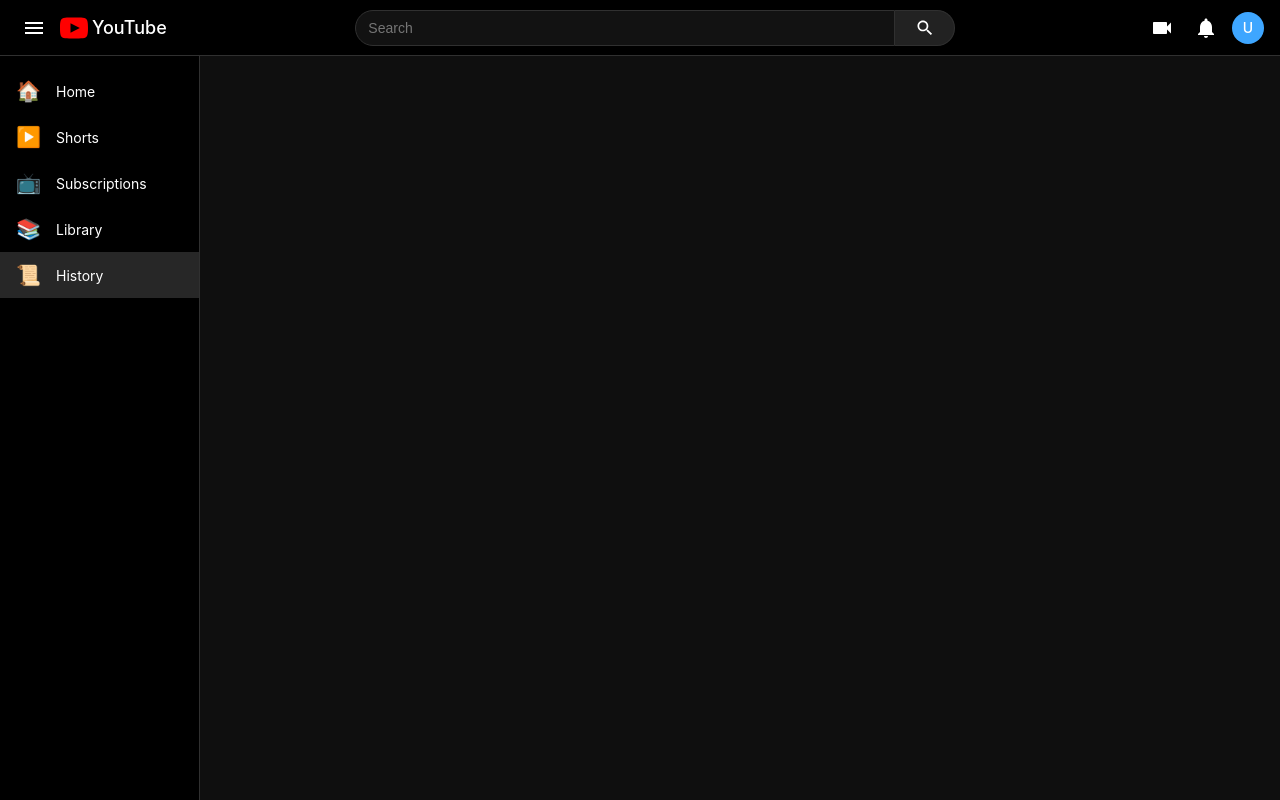
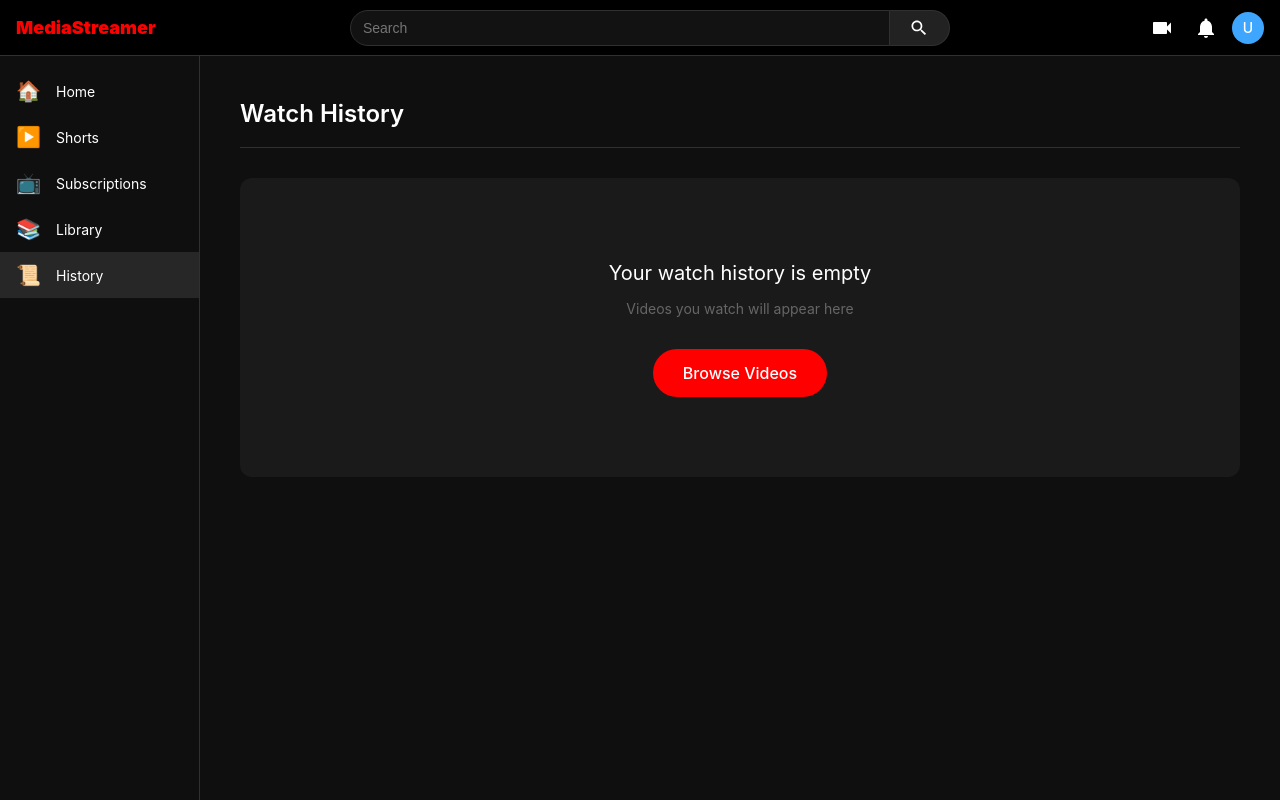
Before and after one commit to aryanishan/clone__project, a React (Vite) app in the folder MediaStreamer/: page /history in a window 1280 px wide. Built offline with nearby package versions, Linux system fonts and the light colour scheme.

Commit message:
Pagination and watch history added

```diff
--- a/MediaStreamer/src/App.jsx
+++ b/MediaStreamer/src/App.jsx
@@ -4,19 +4,24 @@ import Home from './pages/Home'
 import Watch from './pages/Watch'
 import Upload from './pages/Upload'
 import Profile from './pages/Profile'
+import History from './pages/History' // Import History page
 import Layout from './components/Layout'
+import { HistoryProvider } from './context/HistoryContext' // Import HistoryProvider
 import { Routes, Route } from 'react-router-dom'
 
 function App() {
   return (
+    <HistoryProvider> {/* Wrap with HistoryProvider */}
       <Layout>
         <Routes>
           <Route path="/" element={<Home />} />
           <Route path="/watch/:id" element={<Watch />} />
           <Route path="/upload" element={<Upload />} />
           <Route path="/profile" element={<Profile />} />
+          <Route path="/history" element={<History />} /> {/* Add History route */}
         </Routes>
       </Layout>
+    </HistoryProvider>
   )
 }
 
--- a/MediaStreamer/src/components/navbar.jsx
+++ b/MediaStreamer/src/components/navbar.jsx
@@ -17,17 +17,17 @@ export default function Navbar() {
     <nav style={styles.navbar}>
       {/* Left section */}
       <div style={styles.leftSection}>
-        <button style={styles.iconButton}>
+        {/* <button style={styles.iconButton}>
           <svg viewBox="0 0 24 24" width="24" height="24" fill="currentColor">
             <path d="M3 18h18v-2H3v2zm0-5h18v-2H3v2zm0-7v2h18V6H3z"/>
           </svg>
-        </button>
+        </button> */}
 
         <Link to="/" style={styles.logo}>
-          <svg viewBox="0 0 24 24" width="28" height="28" fill="#ff0000">
+          {/* <svg viewBox="0 0 24 24" width="28" height="28" fill="#ff0000">
             <path d="M19.615 3.184c-3.604-.246-11.631-.245-15.23 0-3.897.266-4.356 2.62-4.385 8.816.029 6.185.484 8.549 4.385 8.816 3.6.245 11.626.246 15.23 0 3.897-.266 4.356-2.62 4.385-8.816-.029-6.185-.484-8.549-4.385-8.816zm-10.615 12.816v-8l8 3.993-8 4.007z"/>
-          </svg>
-          <span style={styles.logoText}>YouTube</span>
+          </svg> */}
+          <span style={styles.logoText}>MediaStreamer</span>
         </Link>
       </div>
 
@@ -92,12 +92,12 @@ const styles = {
     display: 'flex',
     alignItems: 'center',
     textDecoration: 'none',
-    color: 'white',
+    color: 'red',
     gap: '4px',
   },
   logoText: {
     fontSize: '18px',
-    fontWeight: '500',
+    fontWeight: '1000',
   },
   searchSection: {
     flex: 1,
--- a/MediaStreamer/src/components/sidebar.jsx
+++ b/MediaStreamer/src/components/sidebar.jsx
@@ -10,7 +10,7 @@ export default function Sidebar() {
     { icon: '▶️', label: 'Shorts', path: '/shorts' },
     { icon: '📺', label: 'Subscriptions', path: '/subscriptions' },
     { icon: '📚', label: 'Library', path: '/library' },
-    { icon: '📜', label: 'History', path: '/history' },
+    { icon: '📜', label: 'History', path: '/history' }, // Added History
   ]
 
   return (
@@ -38,7 +38,7 @@ export default function Sidebar() {
 const styles = {
   sidebar: {
     width: '200px',
-    backgroundColor: '#000000',
+    backgroundColor: '#0f0f0f',
     height: 'calc(100vh - 56px)',
     position: 'sticky',
     top: '56px',
@@ -53,6 +53,7 @@ const styles = {
     color: 'white',
     gap: '16px',
     cursor: 'pointer',
+    transition: 'background-color 0.2s',
   },
   icon: {
     fontSize: '20px',
--- /dev/null
+++ b/MediaStreamer/src/context/HistoryContext.jsx
@@ -0,0 +1,77 @@
+// context/HistoryContext.jsx
+import React, { createContext, useContext, useEffect, useState } from 'react'
+
+const HistoryContext = createContext()
+
+export const useHistory = () => {
+  const context = useContext(HistoryContext)
+  if (!context) {
+    throw new Error('useHistory must be used within a HistoryProvider')
+  }
+  return context
+}
+
+export const HistoryProvider = ({ children }) => {
+  const [watchHistory, setWatchHistory] = useState([])
+  const [loading, setLoading] = useState(true)
+
+  // Load history from localStorage on initial render
+  useEffect(() => {
+    const loadHistory = () => {
+      try {
+        const savedHistory = localStorage.getItem('watchHistory')
+        if (savedHistory) {
+          setWatchHistory(JSON.parse(savedHistory))
+        }
+      } catch (error) {
+        console.error('Failed to load watch history:', error)
+      } finally {
+        setLoading(false)
+      }
+    }
+
+    loadHistory()
+  }, [])
+
+  // Save history to localStorage whenever it changes
+  useEffect(() => {
+    if (!loading) {
+      localStorage.setItem('watchHistory', JSON.stringify(watchHistory))
+    }
+  }, [watchHistory, loading])
+
+  // Add video to history
+  const addToHistory = (video) => {
+    setWatchHistory(prev => {
+      // Remove if already exists (to move it to the top)
+      const filtered = prev.filter(v => v.id !== video.id)
+      // Add to beginning with timestamp
+      return [{
+        ...video,
+        watchedAt: new Date().toISOString()
+      }, ...filtered].slice(0, 50) // Keep only last 50 videos
+    })
+  }
+
+  // Remove video from history
+  const removeFromHistory = (videoId) => {
+    setWatchHistory(prev => prev.filter(v => v.id !== videoId))
+  }
+
+  // Clear entire history
+  const clearHistory = () => {
+    setWatchHistory([])
+  }
+
+  return (
+    <HistoryContext.Provider value={{
+      watchHistory,
+      loading,
+      addToHistory,
+      removeFromHistory,
+      clearHistory
+    }}>
+      {children}
+    </HistoryContext.Provider>
+  )
+}
--- /dev/null
+++ b/MediaStreamer/src/pages/History.jsx
@@ -0,0 +1,222 @@
+// pages/History.jsx
+import React from 'react'
+import { Link } from 'react-router-dom'
+import { useHistory } from '../context/HistoryContext'
+import VideoCard from '../components/VideoCard'
+
+export default function History() {
+  const { watchHistory, loading, clearHistory, removeFromHistory } = useHistory()
+
+  const formatWatchedDate = (dateString) => {
+    const date = new Date(dateString)
+    const now = new Date()
+    const diffInHours = Math.floor((now - date) / (1000 * 60 * 60))
+
+    if (diffInHours < 24) {
+      return 'Today'
+    } else if (diffInHours < 48) {
+      return 'Yesterday'
+    } else {
+      return date.toLocaleDateString('en-US', {
+        month: 'short',
+        day: 'numeric',
+        year: date.getFullYear() !== now.getFullYear() ? 'numeric' : undefined
+      })
+    }
+  }
+
+  // Group history by date
+  const groupedHistory = watchHistory.reduce((groups, video) => {
+    const date = formatWatchedDate(video.watchedAt)
+    if (!groups[date]) {
+      groups[date] = []
+    }
+    groups[date].push(video)
+    return groups
+  }, {})
+
+  if (loading) {
+    return (
+      <div style={styles.loadingContainer}>
+        <div style={styles.loading}>Loading history...</div>
+      </div>
+    )
+  }
+
+  return (
+    <div style={styles.container}>
+      <div style={styles.header}>
+        <h1 style={styles.title}>Watch History</h1>
+        {watchHistory.length > 0 && (
+          <button onClick={clearHistory} style={styles.clearButton}>
+            Clear All History
+          </button>
+        )}
+      </div>
+
+      {watchHistory.length === 0 ? (
+        <div style={styles.emptyState}>
+          <p style={styles.emptyStateText}>Your watch history is empty</p>
+          <p style={styles.emptyStateSubtext}>
+            Videos you watch will appear here
+          </p>
+          <Link to="/" style={styles.browseButton}>
+            Browse Videos
+          </Link>
+        </div>
+      ) : (
+        <div style={styles.historyList}>
+          {Object.entries(groupedHistory).map(([date, videos]) => (
+            <div key={date} style={styles.dateGroup}>
+              <h2 style={styles.dateHeader}>{date}</h2>
+              <div style={styles.videoGrid}>
+                {videos.map(video => (
+                  <div key={video.id} style={styles.videoItem}>
+                    <VideoCard video={video} />
+                    <button
+                      onClick={() => removeFromHistory(video.id)}
+                      style={styles.removeButton}
+                      title="Remove from history"
+                    >
+                      ✕
+                    </button>
+                  </div>
+                ))}
+              </div>
+            </div>
+          ))}
+        </div>
+      )}
+    </div>
+  )
+}
+
+const styles = {
+  container: {
+    padding: '20px',
+    maxWidth: '1400px',
+    margin: '0 auto',
+  },
+  header: {
+    display: 'flex',
+    justifyContent: 'space-between',
+    alignItems: 'center',
+    marginBottom: '30px',
+    paddingBottom: '15px',
+    borderBottom: '1px solid #303030',
+  },
+  title: {
+    fontSize: '24px',
+    fontWeight: '600',
+    color: 'white',
+  },
+  clearButton: {
+    padding: '8px 16px',
+    backgroundColor: '#272727',
+    color: '#ff4444',
+    border: '1px solid #ff4444',
+    borderRadius: '20px',
+    fontSize: '14px',
+    fontWeight: '500',
+    cursor: 'pointer',
+    transition: 'all 0.2s',
+  },
+  emptyState: {
+    textAlign: 'center',
+    padding: '80px 20px',
+    backgroundColor: '#1a1a1a',
+    borderRadius: '12px',
+  },
+  emptyStateText: {
+    fontSize: '20px',
+    color: 'white',
+    marginBottom: '10px',
+  },
+  emptyStateSubtext: {
+    fontSize: '14px',
+    color: '#666',
+    marginBottom: '30px',
+  },
+  browseButton: {
+    display: 'inline-block',
+    padding: '12px 30px',
+    backgroundColor: '#ff0000',
+    color: 'white',
+    textDecoration: 'none',
+    borderRadius: '25px',
+    fontSize: '16px',
+    fontWeight: '500',
+    transition: 'background-color 0.2s',
+  },
+  historyList: {
+    display: 'flex',
+    flexDirection: 'column',
+    gap: '30px',
+  },
+  dateGroup: {
+    marginBottom: '20px',
+  },
+  dateHeader: {
+    fontSize: '18px',
+    fontWeight: '500',
+    color: '#aaa',
+    marginBottom: '15px',
+    paddingBottom: '8px',
+    borderBottom: '1px solid #303030',
+  },
+  videoGrid: {
+    display: 'grid',
+    gridTemplateColumns: 'repeat(auto-fill, minmax(280px, 1fr))',
+    gap: '24px 16px',
+  },
+  videoItem: {
+    position: 'relative',
+  },
+  removeButton: {
+    position: 'absolute',
+    top: '5px',
+    right: '5px',
+    width: '30px',
+    height: '30px',
+    borderRadius: '50%',
+    backgroundColor: 'rgba(0,0,0,0.7)',
+    color: 'white',
+    border: 'none',
+    fontSize: '16px',
+    cursor: 'pointer',
+    display: 'flex',
+    alignItems: 'center',
+    justifyContent: 'center',
+    opacity: 0,
+    transition: 'opacity 0.2s',
+  },
+  loadingContainer: {
+    display: 'flex',
+    justifyContent: 'center',
+    alignItems: 'center',
+    minHeight: '400px',
+  },
+  loading: {
+    color: '#aaa',
+    fontSize: '16px',
+  },
+}
+
+// Add hover effect for remove button
+const style = document.createElement('style')
+style.textContent = `
+  .video-item:hover .remove-button {
+    opacity: 1 !important;
+  }
+  .remove-button:hover {
+    background-color: #ff4444 !important;
+  }
+  .clear-button:hover {
+    background-color: #ff4444 !important;
+    color: white !important;
+  }
+  .browse-button:hover {
+    background-color: #cc0000 !important;
+  }
+`
+document.head.appendChild(style)
--- a/MediaStreamer/src/pages/Watch.jsx
+++ b/MediaStreamer/src/pages/Watch.jsx
@@ -2,11 +2,13 @@
 import React, { useEffect, useState } from 'react'
 import { useParams, Link } from 'react-router-dom'
 import { getVideo } from '../lib/api'
+import { useHistory } from '../context/HistoryContext'
 
 export default function Watch() {
   const { id } = useParams()
   const [video, setVideo] = useState(null)
   const [loading, setLoading] = useState(true)
+  const { addToHistory } = useHistory()
 
   useEffect(() => {
     let mounted = true
@@ -17,6 +19,8 @@ export default function Watch() {
         const videoData = await getVideo(id)
         if (mounted && videoData) {
           setVideo(videoData)
+          // Save to history when video loads
+          addToHistory(videoData)
         }
       } catch (error) {
         console.error('Failed to load video:', error)
@@ -27,7 +31,7 @@ export default function Watch() {
 
     loadVideo()
     return () => { mounted = false }
-  }, [id])
+  }, [id, addToHistory])
 
   if (loading) {
     return (
@@ -48,7 +52,7 @@ export default function Watch() {
 
   return (
     <div style={styles.container}>
-      {/* Main Video Section - Full width */}
+      {/* Main Video Section */}
       <div style={styles.videoSection}>
         <div style={styles.playerContainer}>
           <iframe
@@ -61,7 +65,7 @@ export default function Watch() {
           />
         </div>
 
-        {/* Video Info Below Player */}
+        {/* Video Info */}
         <div style={styles.infoSection}>
           <h1 style={styles.title}>{video.title}</h1>
 
@@ -89,10 +93,6 @@ export default function Watch() {
                 <span style={styles.actionIcon}>↗️</span>
                 <span>Share</span>
               </button>
-              <button style={styles.actionButton}>
-                <span style={styles.actionIcon}>🔖</span>
-                <span>Save</span>
-              </button>
             </div>
           </div>
 
@@ -103,7 +103,7 @@ export default function Watch() {
         </div>
       </div>
 
-      {/* Navigation to go back */}
+      {/* Navigation */}
       <div style={styles.navigation}>
         <Link to="/" style={styles.backButton}>
           ← Back to Home
@@ -258,15 +258,3 @@ const styles = {
     fontSize: '16px',
   },
 }
-
-// Make action buttons interactive on hover
-const style = document.createElement('style')
-style.textContent = `
-  .action-button:hover {
-    background-color: #3f3f3f !important;
-  }
-  .back-button:hover {
-    background-color: #3f3f3f !important;
-  }
-`
-document.head.appendChild(style)
```
Also changed, not shown: MediaStreamer/src/pages/Home.jsx (+19 -16 lines). Lines whose indentation alone changed are shown as unchanged.
